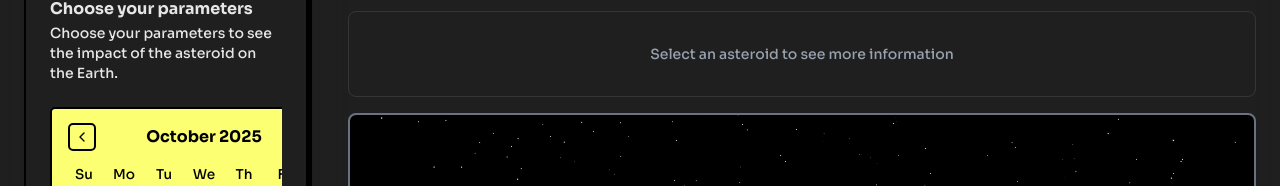
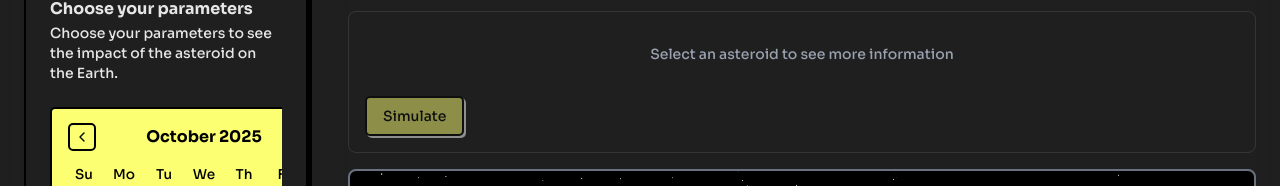
Before and after one commit to JulioPeixoto/meteor-nasa, a Next.js app: page /en/asteroids in a window 1280 px wide. Shown: the part 127-313 px from the top of the page. Built offline with nearby package versions, Linux system fonts and the light colour scheme; no server answers; sample sign-in values are in the browser's storage.

Commit message:
refactor: integrate simulation button into ThreeJSExample component and remove unused Button import

```diff
--- a/src/app/[locale]/asteroids/page.tsx
+++ b/src/app/[locale]/asteroids/page.tsx
@@ -4,7 +4,6 @@ import { useTranslations } from 'next-intl';
 import { useRouter, useParams } from 'next/navigation';
 import { ThreeJSExample } from '@/components/example';
 import FloatingForm from '@/components/floatingform';
-import { Button } from '@/components/ui/button';
 import type { AsteroidData } from '@/components/example';
 
 export default function AsteroidsPage() {
@@ -85,20 +84,15 @@ export default function AsteroidsPage() {
               <h2 className="text-lg font-semibold text-white">
                 {t('sections.asteroid')}
               </h2>
-              {selectedAsteroid && (
-                <Button
-                  onClick={handleGoToSimulation}
-                  className="p-4 mr-1 shadow-[2px_2px_0px_0px_rgba(255,255,255,1)]"
-                >
-                  {t('sections.goToSimulation')}
-                </Button>
-              )}
             </div>
             <div className="flex-1 min-h-[400px]">
               <ThreeJSExample
                 asteroidData={selectedAsteroid || undefined}
                 showStars={true}
                 cameraDistance={4}
+                onGoToSimulation={handleGoToSimulation}
+                isSimulationEnabled={!!selectedAsteroid}
+                simulationLabel={t('sections.goToSimulation')}
               />
             </div>
             <p className="text-xs text-slate-300 mt-2">
--- a/src/components/example.tsx
+++ b/src/components/example.tsx
@@ -6,6 +6,7 @@ import { useRef, Suspense, useMemo, useState } from 'react';
 import * as THREE from 'three';
 import { RotatingEarth } from '@/components/EarthComponent';
 import { Text } from '@react-three/drei';
+import { Button } from '@/components/ui/button';
 
 export interface AsteroidData {
   name?: string;
@@ -40,6 +41,9 @@ interface MeteorProps {
   earthSpecularMapUrl?: string;
   earthCloudsTextureUrl?: string;
   enableImpact?: boolean;
+  onGoToSimulation?: () => void;
+  isSimulationEnabled?: boolean;
+  simulationLabel?: string;
 }
 
 function RotatingAsteroid({
@@ -300,6 +304,9 @@ export function ThreeJSExample({
   earthSpecularMapUrl = '/textures/earth/earth_specular_2048.jpg',
   earthCloudsTextureUrl = '/textures/earth/earth_clouds_1024.png',
   enableImpact = true,
+  onGoToSimulation,
+  isSimulationEnabled = false,
+  simulationLabel = 'Simular',
 }: MeteorProps) {
   const [isColliding, setIsColliding] = useState(false);
 
@@ -383,7 +390,14 @@ export function ThreeJSExample({
           <div className="text-center text-gray-400 py-4">
             <p className="text-sm">Select an asteroid to see more information</p>
           </div>
-        )}
+        )}      <Button
+        onClick={onGoToSimulation}
+        disabled={!isSimulationEnabled}
+        className="mt-4 z-50 p-4 mr-1 shadow-[2px_2px_0px_0px_rgba(255,255,255,1)]"
+      >
+        {simulationLabel}
+      </Button>
+
       </div>
       <div className="w-full h-[55vh] border-2 border-gray-500 rounded-lg overflow-hidden bg-black relative">
         <Canvas camera={{ position: [0, 0, cameraDistance], fov: 60 }} shadows>
```
